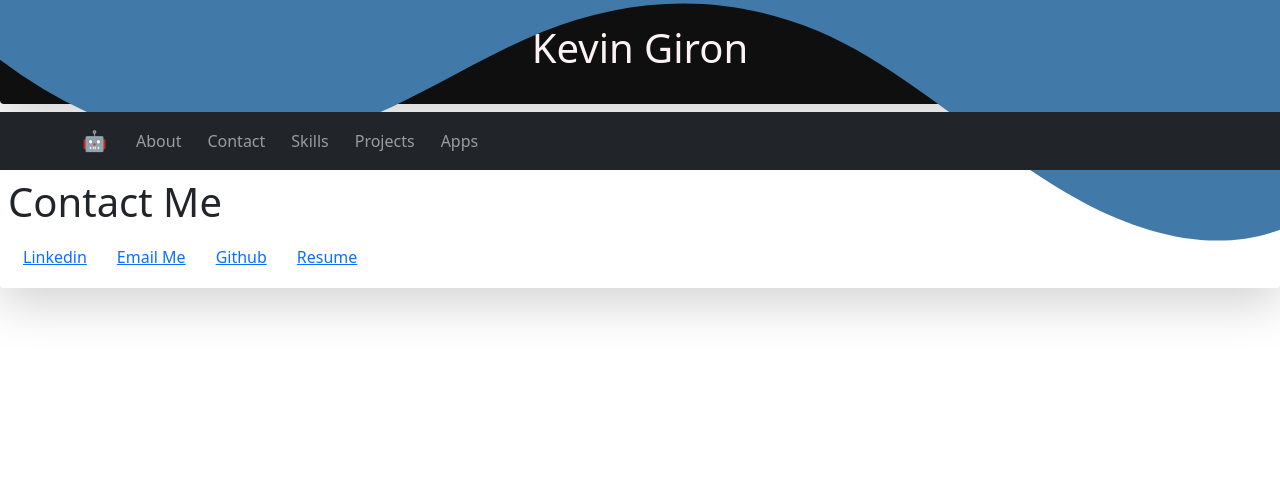
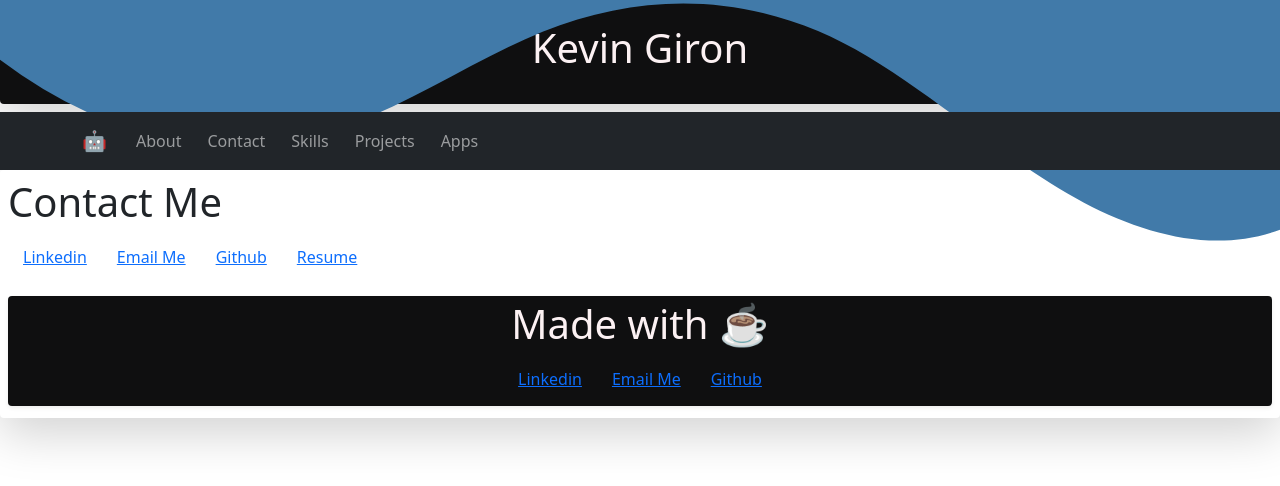
Before and after one commit to SIN88/react-portfolio, a React (Create React App) app: page /Contact in a window 1280 px wide. Shown: the top 486 px of the page. Built offline with nearby package versions, Linux system fonts and the light colour scheme.

Commit message:
page opens blank footer in contact

```diff
--- a/src/App.js
+++ b/src/App.js
@@ -31,7 +31,7 @@ import {
             </li>
            */}
             <li>
-              <Link to="/About">About</Link>
+              <Link to="/About"><Wave2/>About<Wave/></Link>
             </li>
             <li>
               <Link to="/Contact">Contact</Link>
@@ -72,6 +72,7 @@ import {
 
         </Switch>
       </div>
+
     </Router>
 
   );
--- a/src/components/Contact/index.js
+++ b/src/components/Contact/index.js
@@ -1,15 +1,20 @@
+import Footer from '../Footer';
 import './Contact.css'
+
 
 
 const Contact = () => {
     return       <div className="contact shadow-lg  p-2 mb-2 bg rounded">
     <h1 id="Contact">Contact Me</h1>
-
+    <p>
         <a href="https://www.linkedin.com/in/kevin-giron-869598202/ ">Linkedin</a>
         <a href="mailto:kg19882020@gmail.com ">Email Me</a>
         <a href="https://github.com/SIN88">Github</a>
         <a href="https://docs.google.com/document/d/1ZiiF6Km2QSeGXlfyquxQZxPj-fUiMzGQsHq6b9zvtJE/edit?usp=sharing">Resume</a>
 
+      </p>
+
+   <Footer/>
 
 
   </div>
@@ -17,6 +22,7 @@ const Contact = () => {
 
 
 
+
 }
 
 export default Contact;
```
